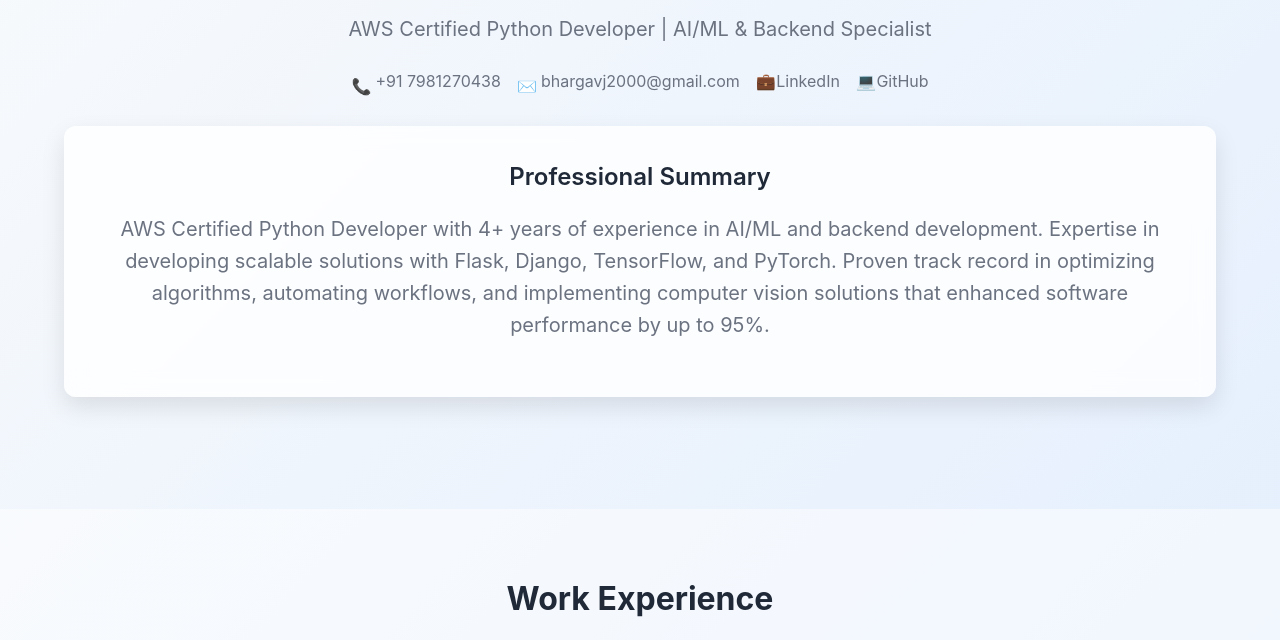
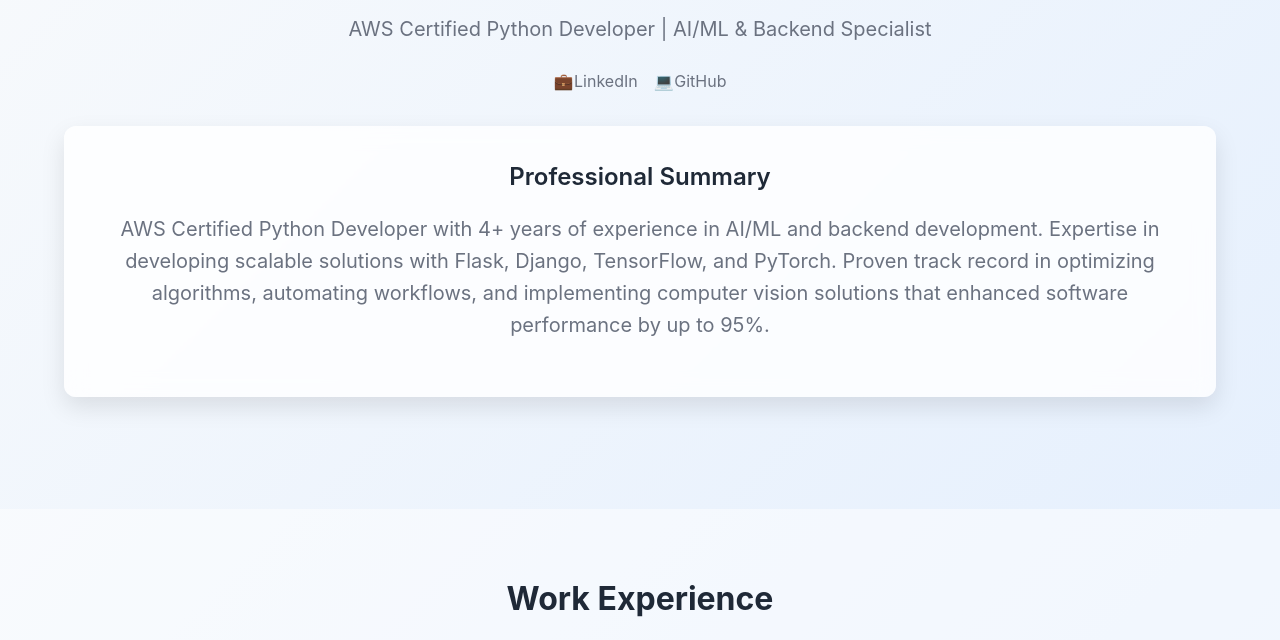
Before and after one commit to jbhargav/jbhargav.github.io, a plain HTML site: page index.html in a window 1280 px wide. Shown: the part 160-800 px from the top of the page. Drawn offline with Linux system fonts and the light colour scheme.

Commit message:
Update index.html

```diff
--- a/index.html
+++ b/index.html
@@ -481,14 +481,6 @@
                 <p>AWS Certified Python Developer | AI/ML & Backend Specialist</p>
                 <div class="contact-info">
                     <div class="contact-item">
-                        <span class="icon">📞</span>
-                        <span>+91 7981270438</span>
-                    </div>
-                    <div class="contact-item">
-                        <span class="icon">✉️</span>
-                        <span>bhargavj2000@gmail.com</span>
-                    </div>
-                    <div class="contact-item">
                         <a href="https://linkedin.com/in/bhargav-jangam/">
                             <span class="icon">💼</span>
                             <span>LinkedIn</span>
```
